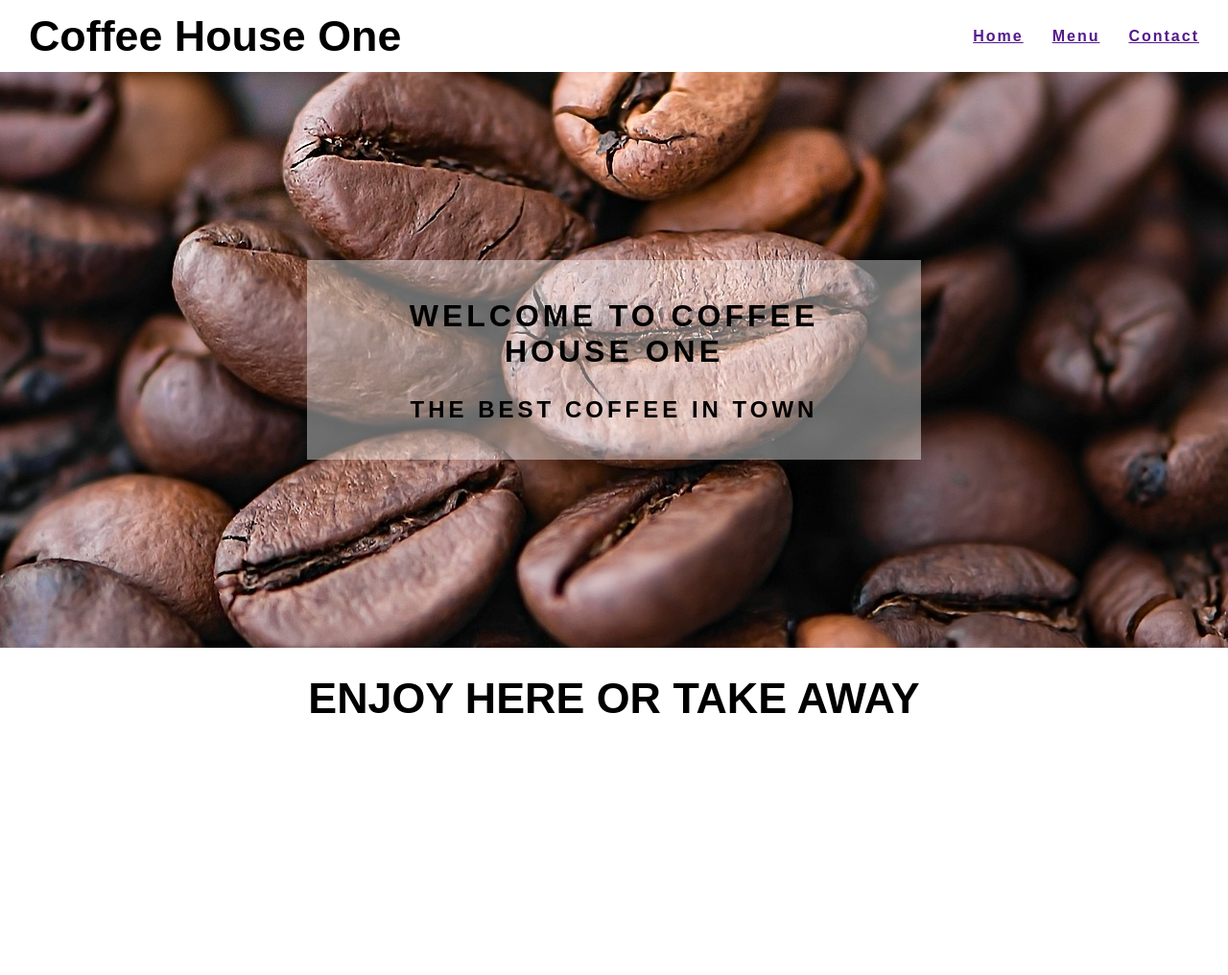
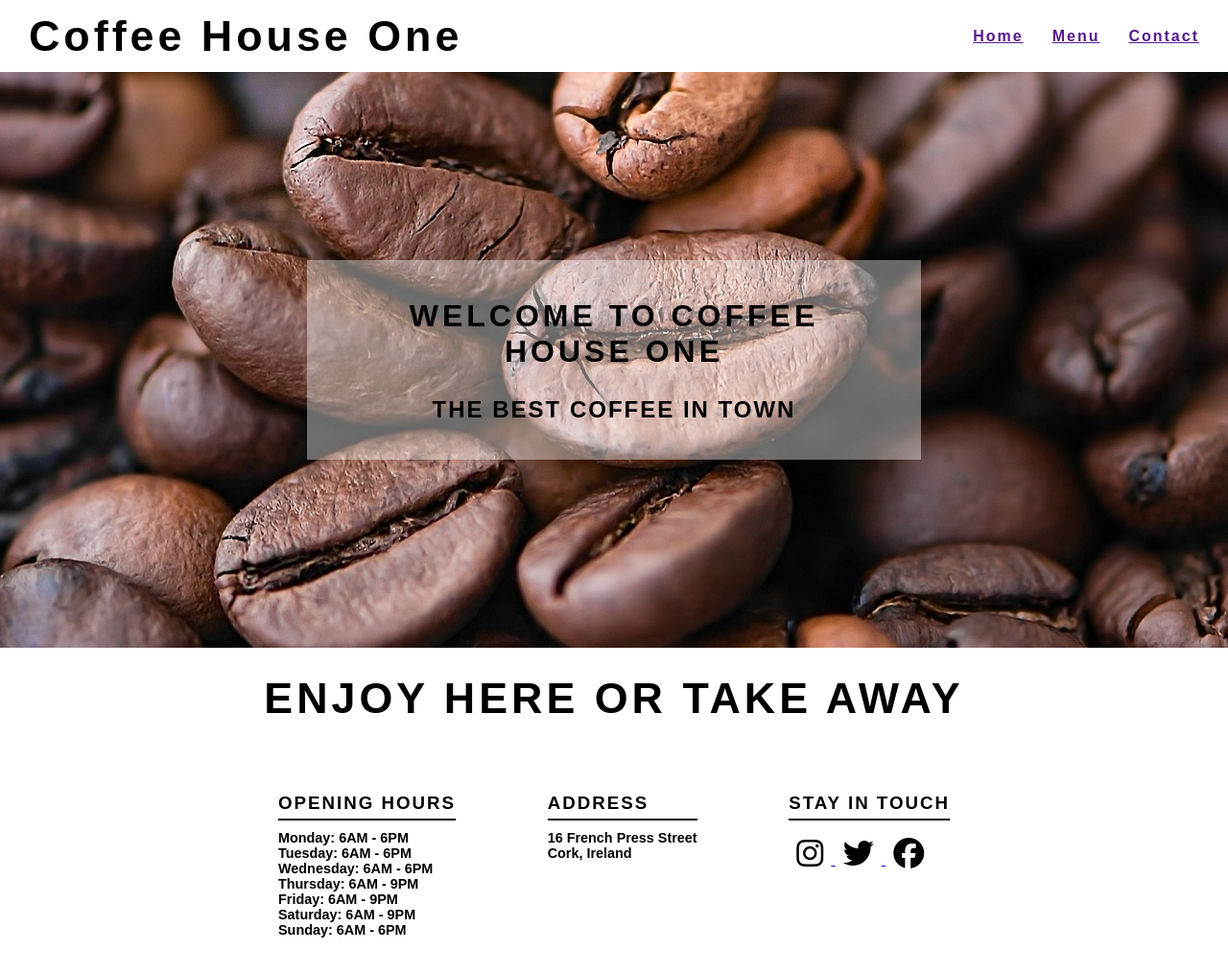
Before and after one commit to Skor16/P1-Coffe, a plain HTML site: page index.html in a window 1280 px wide. Shown: the whole page at 96% size. Before the commit the page ends 800 px from the top, so only its background shows below. Drawn offline with Linux system fonts and the light colour scheme.

Commit message:
Add footer and style

```diff
--- a/assets/css/style.css
+++ b/assets/css/style.css
@@ -11,6 +11,26 @@ body {
     color: black;
     max-width: 2000px;
     margin: 0 auto;
+}
+
+/* heading */
+h1,
+h2,
+h3 {
+    font-family: Oswald, sans-serif;
+    letter-spacing: 0.25rem;
+    color: black;
+}
+
+h3 {
+    letter-spacing: 0.125rem;
+    text-transform: uppercase;
+}
+
+hr {
+    border-top: 0.125rem solid black;
+    width: 100%;
+    margin: 0.3125rem 0 0.625rem;
 }
 
 /* logo and menu */
@@ -89,3 +109,56 @@ body {
     text-transform: uppercase;
     line-height: 1;
 }
+
+/* footer styling */
+footer {
+    height: 14.1rem;
+    padding-top: 1rem;
+}
+
+#footer-group {
+    width: 43.75rem;
+    margin: 0 auto;
+    text-align: center;
+    padding-top: 1.875rem;
+}
+
+#footer-left-panel {
+    float: left;
+    text-align: left;
+}
+
+#footer-right-panel {
+    float: right;
+    text-align: left;
+}
+
+#footer-center-panel {
+    display: inline-block;
+    margin: 0 auto;
+    text-align: left;
+}
+
+.footer-text {
+    font-size: 90%;
+    font-weight: 600;
+}
+
+#opening-times li {
+    list-style-type: none;
+}
+
+.social-networks {
+    text-align: left;
+}
+
+.social-networks>li {
+    display: inline;
+}
+
+.social-networks i {
+    font-size: 200%;
+    margin: 0.5rem;
+    color: black;
+    text-decoration: none;
+}
--- a/index.html
+++ b/index.html
@@ -46,9 +46,65 @@
       <h2 id="tagline">enjoy here or take away</h2>
     </section>
   </main>
+
   <!-- footer -->
   <footer>
+    <div id="footer-group">
+      <div id="footer-left-panel">
+        <h3>Opening Hours</h3>
+        <hr>
+        <ul id="opening-times" class="footer-text">
+          <li>Monday: 6AM - 6PM</li>
+          <li>Tuesday: 6AM - 6PM</li>
+          <li>Wednesday: 6AM - 6PM</li>
+          <li>Thursday: 6AM - 9PM</li>
+          <li>Friday: 6AM - 9PM</li>
+          <li>Saturday: 6AM - 9PM</li>
+          <li>Sunday: 6AM - 6PM</li>
+        </ul>
+      </div>
+
+      <div id="footer-center-panel">
+        <h3>
+          Address
+        </h3>
+        <hr>
+        <p class="footer-text">
+          16 French Press Street
+          <br>
+          Cork, Ireland
+        </p>
+      </div>
+
+    <div id="footer-right-panel">
+      <h3>Stay in touch</h3>
+      <hr>
+      <ul class="social-networks">
+        <li>
+          <a href="https://instagram.com" target="_blank" rel="noopener"
+             aria-label="Visit our Instagram page (opens in a new tab)">
+            <i class="fab fa-instagram"></i>
+          </a>
+        </li>
+        <li>
+          <a href="https://twitter.com" target="_blank" rel="noopener"
+             aria-label="Visit our Twitter page (opens in a new tab)">
+            <i class="fab fa-twitter"></i>
+          </a>
+        </li>
+        <li>
+          <a href="https://facebook.com" target="_blank" rel="noopener"
+             aria-label="Visit our Facebook page (opens in a new tab)">
+            <i class="fab fa-facebook"></i>
+          </a>
+        </li>
+      </ul>
+    </div>
+    </div>
 
   </footer>
+  <script src="https://kit.fontawesome.com/2751f9f3c5.js" crossorigin="anonymous"></script>
+
+
 </body>
 </html>
```
